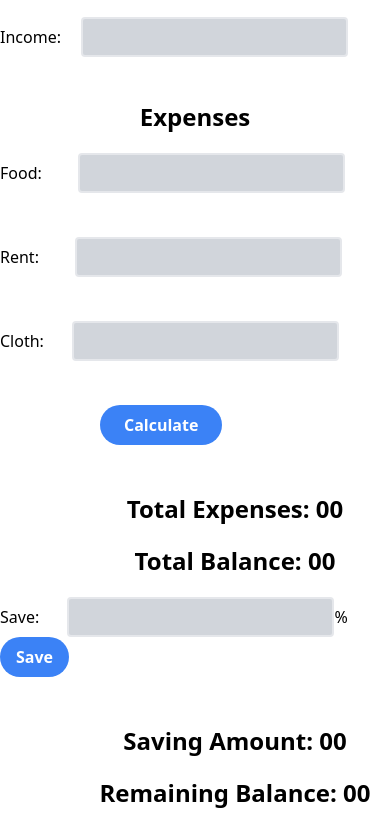
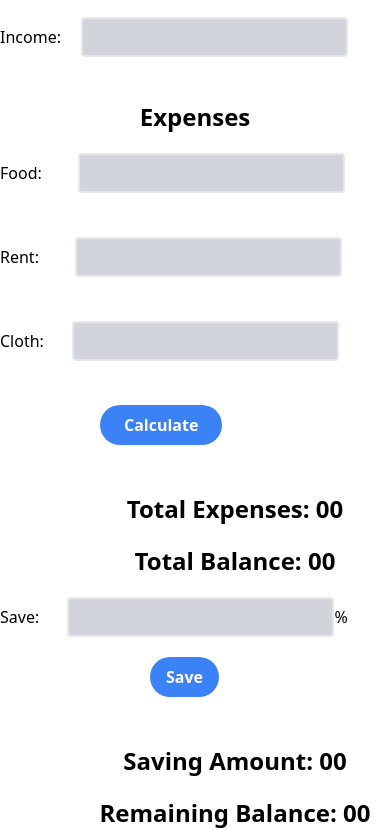
Before and after one commit to rahidhaque/finance-watcher, a plain HTML site: page index.html in a window 390 px wide. Shown: the part 457-1286 px from the top of the page. Drawn offline with nearby package versions, Linux system fonts and the light colour scheme.

Commit message:
final commit

```diff
--- a/index.html
+++ b/index.html
@@ -76,7 +76,7 @@
                     <p class="text-fields pl-20 text-1xl font-medium inline">Save: <input
                             class="bg-gray-300 appearance-none border-2 border-gray-200 rounded lg:w-1/5 py-2 px-4 text-gray-700 leading-tight focus:outline-none focus:bg-gray-400 focus:border-purple-500 ml-6"
                             id="input-saving" type="text">% <button
-                            class="bg-blue-500 hover:bg-blue-700 text-white font-bold py-2 px-4 rounded-full"
+                            class="save-button bg-blue-500 hover:bg-blue-700 text-white font-bold py-2 px-4 rounded-full lg:inline sm:block"
                             id="btn-saving">
                             Save
                         </button><br><span class="error-message" id="error-input-saving"></span>
--- a/styles/style.css
+++ b/styles/style.css
@@ -21,4 +21,8 @@
         padding-left: 50px;
         color: red;
     }
+    .save-button{
+        margin-top: 20px;
+        margin-left: 150px;
+    }
 }
```
